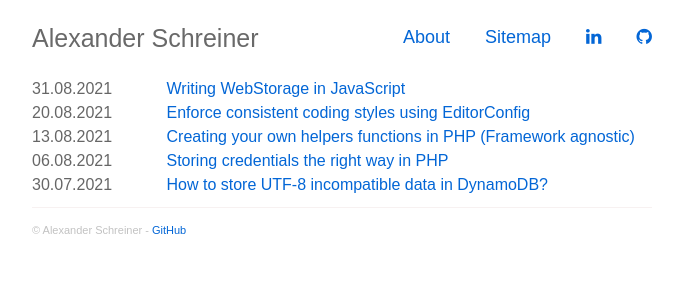
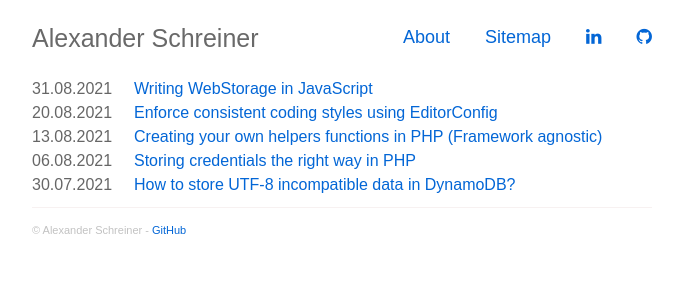
Before and after one commit to alexander-schreiner/alexander-schreiner.github.io, a Jekyll site: the page built from index.html, in a window 1280 px wide. Shown: the top 300 px of the page, without its empty margins (298-981 px from the left). Built offline with Jekyll 4.4.1, drawn with Linux system fonts in a browser that asks for light colours; nearby versions of some CDN libraries; the list of posts is cut into pages by our own code.

Commit message:
Update index.html

```diff
--- a/index.html
+++ b/index.html
@@ -7,7 +7,7 @@ layout: default
     {% for post in site.blog reversed %}
       {% if post.url %}
         <div class="row post-row">
-          <div class="col-md-3 date-row" style="width: 23%;float:left;">
+          <div class="col-md-3 date-row" style="width: 18%;float:left;">
             <div class="row">
               <div class="col-md-12">
                 {{ post.date | date: "%d.%m.%Y" }}
```
